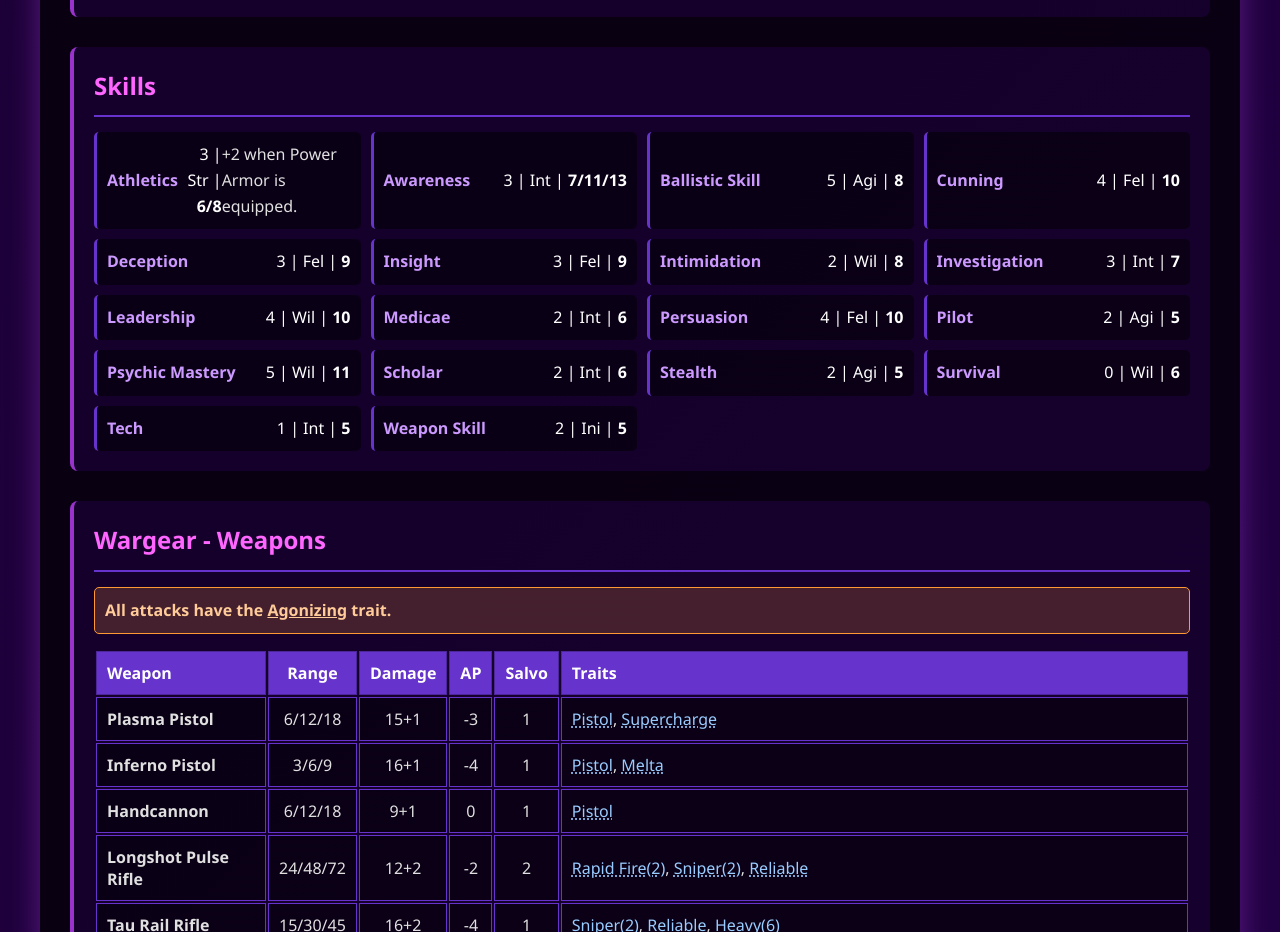
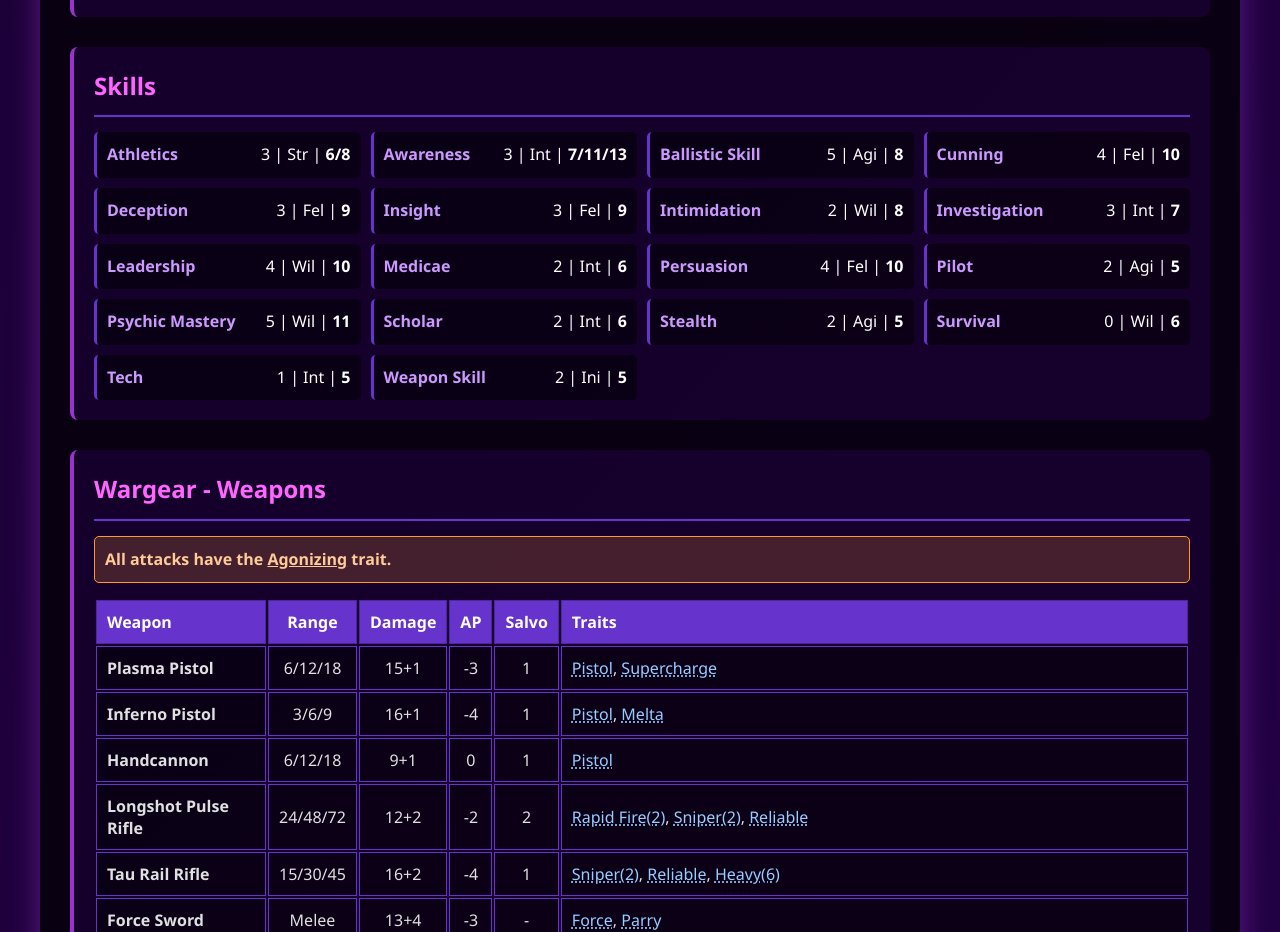
Before and after one commit to SDangerB/W-G-Eryss-Sheet, a plain HTML site: page index.html in a window 1280 px wide. Shown: the part 1003-1935 px from the top of the page. Drawn offline with Linux system fonts and the light colour scheme.

Commit message:
Update index.html
im really fucking stupid

```diff
--- a/index.html
+++ b/index.html
@@ -716,9 +716,9 @@
     <div class="section">
         <h3 class="section-title">Skills</h3>
         <div class="skill-grid">
-            <div class="skill-row">
+            <div class="skill-row tooltip">
                 <span class="skill-name">Athletics</span>
-                <span class="skill-values">3 | Str | <span class="skill-value-bold">6/8</span></span>
+                <span class="skill-values">3 | Str | <span class="skill-value-bold underlined">6/8</span></span>
                 <span class="tooltiptext">+2 when Power Armor is equipped.</span>
             </div>
             <div class="skill-row tooltip">
```
